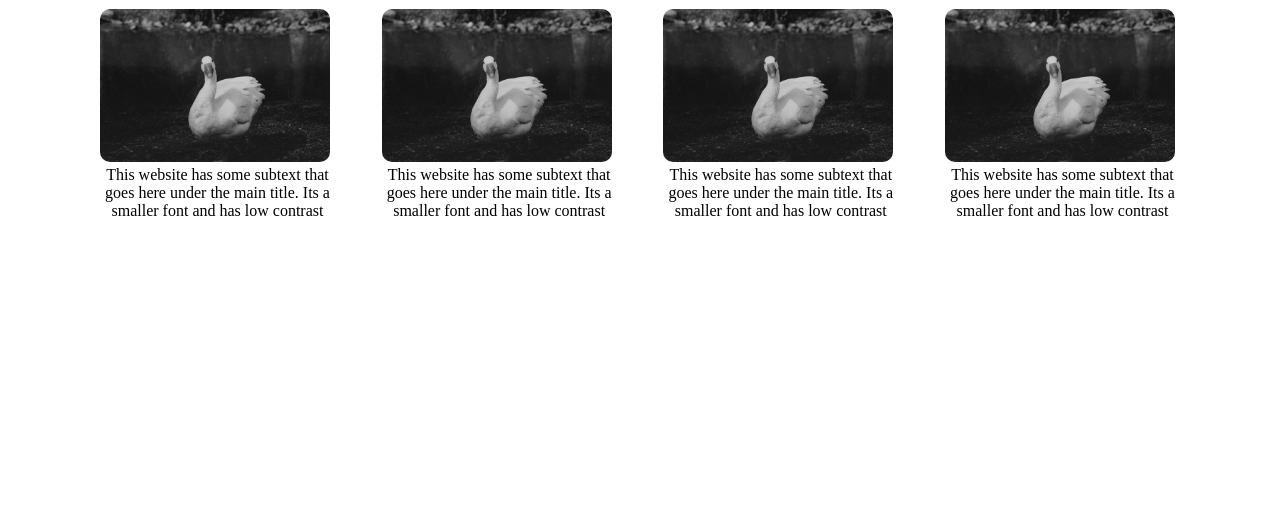
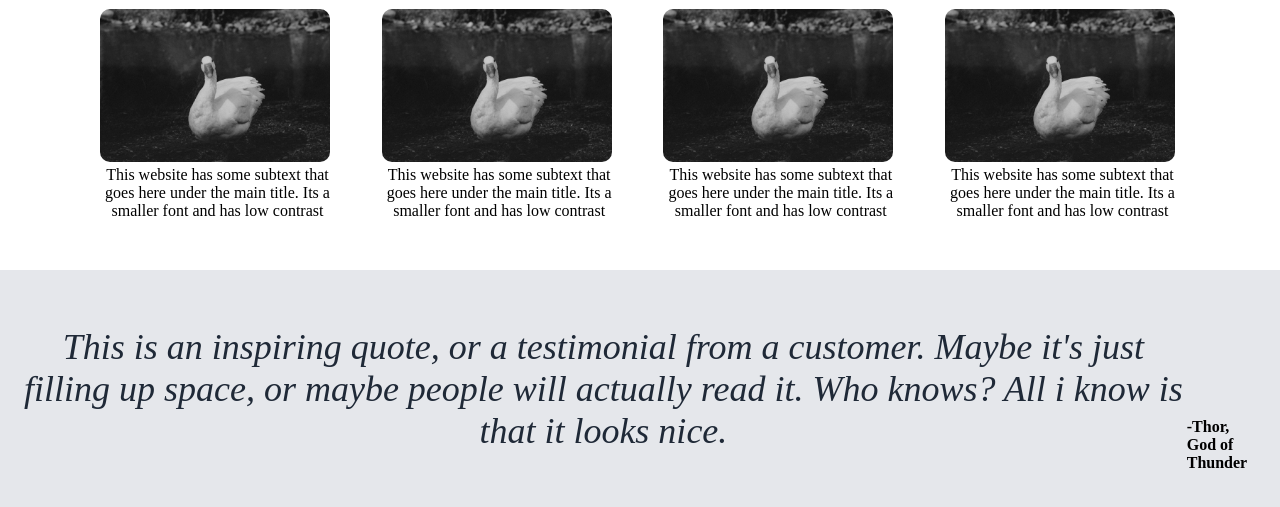
Before and after one commit to habmus/Palestine-Landing-Page, a plain HTML site: page index.html in a window 1280 px wide. Shown: the part 483-990 px from the top of the page. Before the commit the page ends 800 px from the top, so only its background shows below. Drawn offline with Linux system fonts and the light colour scheme.

Commit message:
Finished quote section and added wrap to the image container

```diff
--- a/index.html
+++ b/index.html
@@ -64,8 +64,12 @@
                 </div>
             </div>
         </section>
-
     </main>
+    <section class="quote-section">
+        <p class="quote"><em>This is an inspiring quote, or a testimonial from a customer. Maybe it's just filling up space, or maybe
+            people will actually read it. Who knows? All i know is that it looks nice.</em></p>
+        <p class="author"><strong>-Thor, God of Thunder</strong></p>
+    </section>
 
     <footer>
 
--- a/style.css
+++ b/style.css
@@ -84,6 +84,7 @@ img{
     justify-content: space-between;
     margin-left: 100px;
     margin-right: 100px;
+    flex-wrap: wrap;
 }
 
 .items{
@@ -95,3 +96,19 @@ img{
 img{
     border-radius: 10px;
 }
+.quote-section{
+    background-color: #E5E7EB;
+    padding: 20px;
+    display: flex;
+    margin-top: 50px;
+
+}
+.quote{
+    font-size: 36px;
+    text-align: center;
+    font-weight: lighter;
+    color: #1F2937;
+}
+.author{
+    align-self: flex-end;
+}
```
